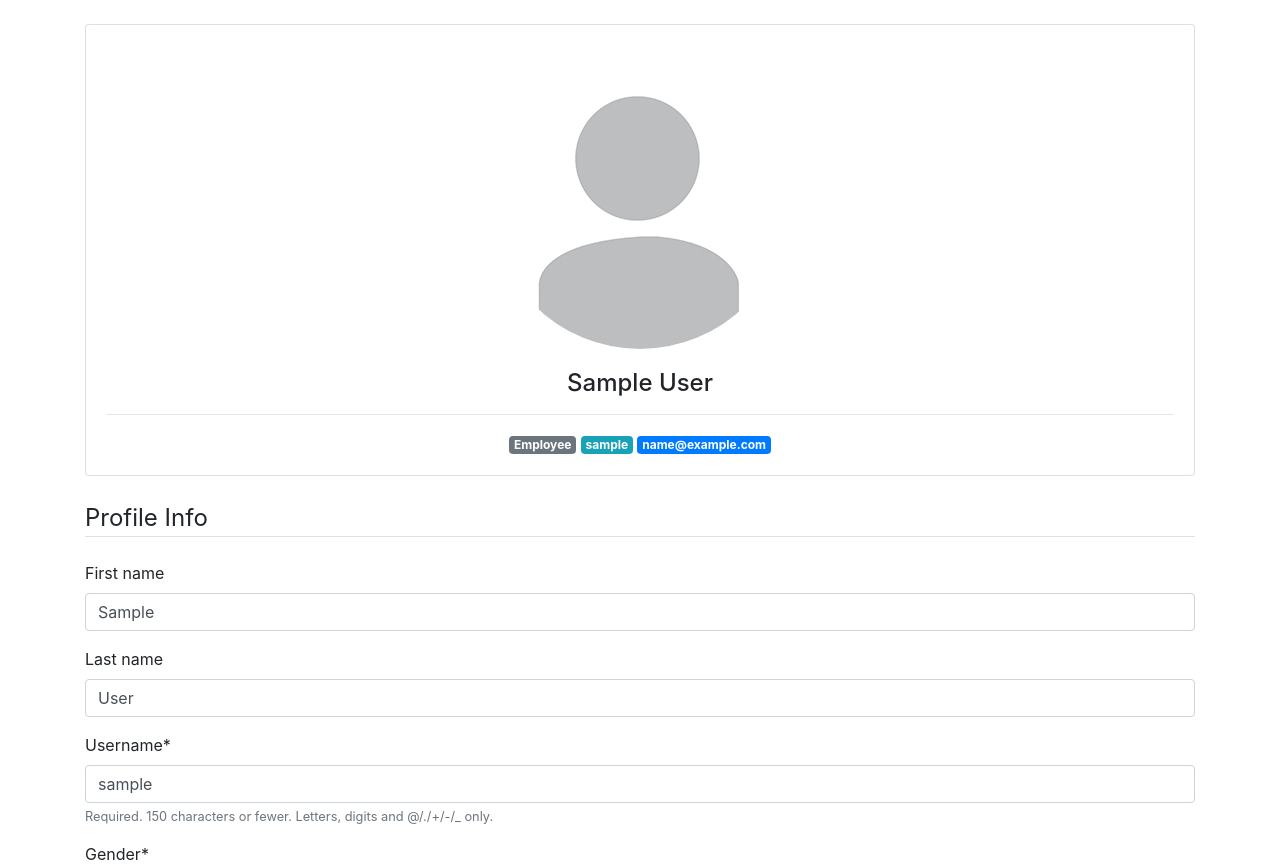
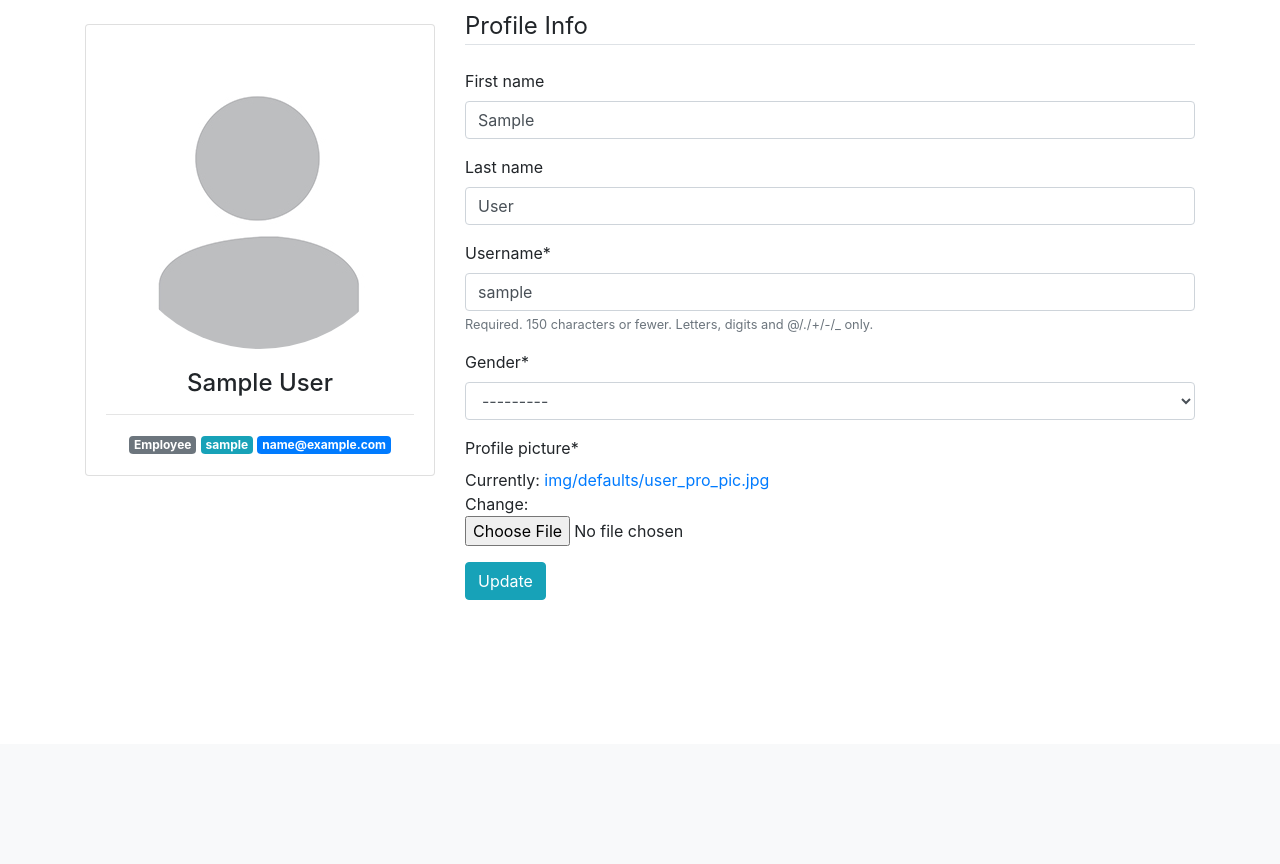
Before and after one commit to thehimel/lawyers, a Django app: page /users/profile/ in a window 1280 px wide. Shown: the part 56-920 px from the top of the page. After the commit the page ends 656 px from the top, so only its background shows below. Run offline with Django 3.2, Linux system fonts and the light colour scheme; the visitor is signed in with stand-in values (Sample User, id 1); some libraries are stand-ins or nearby versions.

Commit message:
Profile page updated

```diff
--- a/templates/users/profile.html
+++ b/templates/users/profile.html
@@ -7,17 +7,17 @@
 {% block content %}
 <main>
     <div class="container">
+
+        <div class="row">
+
+            <!-- col-md will form columns when the screen size >= medium -->
+            <div class="col-md-4">
                 <section class="mt-4 mb-4">
                     <!-- Card -->
-            <!-- https://mdbootstrap.com/docs/jquery/components/cards/ -->
-            <div class="card testimonial-card text-center">
-
-                <!-- Background color -->
-                <div class="card-up indigo lighten-1"></div>
-
+                    <div class="card text-center">
                         <!-- Avatar -->
                         <div class="avatar mx-auto white mt-4">
-                    <img src="{{ user.pro_pic.url }}" class="rounded-circle" alt="Profile Avatar">
+                            <img src="{{ user.pro_pic.url }}" class="rounded-circle img-fluid" alt="Profile Avatar">
                         </div>
 
                         <!-- Content -->
@@ -32,6 +32,10 @@
                     </div>
                     <!-- Card -->
                 </section>
+            </div>
+
+            <!-- mt-md-2 will add a top margin when the screen size >= medium -->
+            <div class="col-md-8 mt-md-2">
                 <section class="mb-4">
                     <form method="post" enctype="multipart/form-data">
                         {% csrf_token %}
@@ -41,5 +45,9 @@
                     </form>
                 </section>
             </div>
+
+        </div>
+
+    </div>
 </main>
 {% endblock %}
```
Lines whose indentation alone changed are shown as unchanged.
